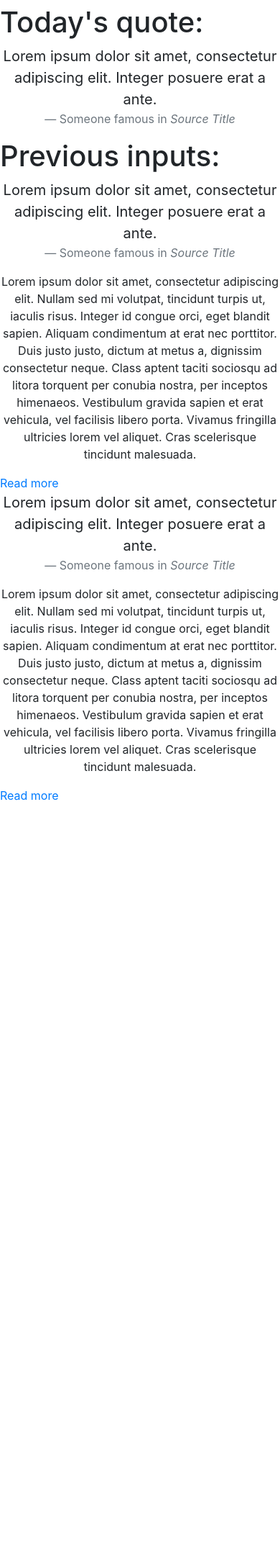
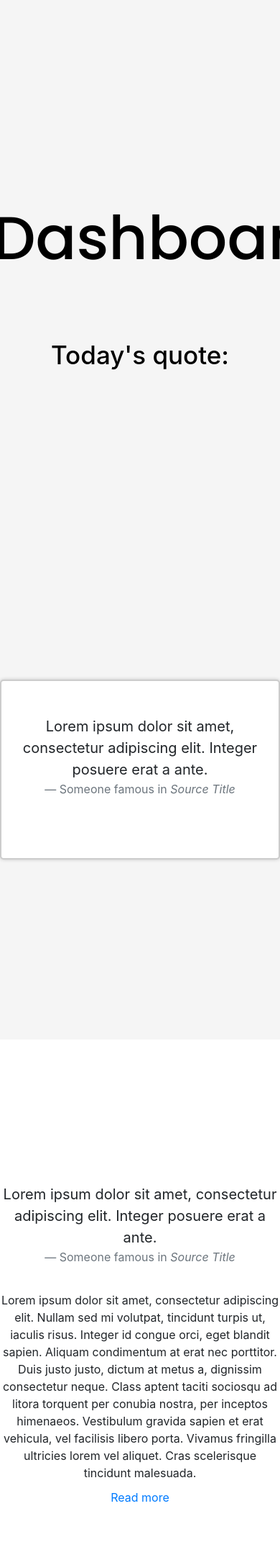
Before and after one commit to walkingkindle/ponderproject, a Python web app: template templates/Dashboard.html in a window 390 px wide; the page is wider, and only the part inside the window is pictured. Shown: the part 73-2240 px from the top of that part at 72% size. Before the commit the page ends 1185 px from the top of that part, so only its background shows below. Run offline with Jinja, Linux system fonts and the light colour scheme; the template is opened without the code that fills it, so the values that code supplies are empty.

Commit message:
Making dashboard responsive.

```diff
--- /dev/null
+++ b/static/dashboard-styles.css
@@ -0,0 +1,143 @@
+/* DASHBOARD */
+.quote-container2 {
+	position: relative;
+	margin: 0 auto;
+	text-align: center;
+	display: flex;
+	flex-direction: column;
+	justify-content: center;
+	align-items: center;
+	height: 250px;
+	border: 2px solid #ccc;
+	padding: 20px;
+	border-radius: 5px;
+	box-shadow: 0 0 5px rgba(0, 0, 0, 0.2);
+	background-color: #fff;
+	margin-bottom: 200px;
+}
+
+#quote-text2 {
+	color: #333;
+	font-size: 28px;
+	font-weight: 400;
+	margin: 20;
+	line-height: 1.5;
+}
+
+.write-about-link {
+	display: flex;
+	margin-top: 20px;
+	font-size: 18px;
+	color: #fff;
+	background-color: #4caf50;
+	border: 2px solid;
+	padding: 10px 20px;
+	border-radius: 20px;
+	text-decoration: none;
+	transition: background-color 0.3s ease;
+}
+
+.write-about-link:hover {
+	background-color: #3e8e41;
+}
+
+#dashboard-title2 {
+	position: relative;
+	top: 80px;
+	right: 10px;
+	text-align: center;
+	font-size: 50px;
+	margin-top: 50px;
+	font-family: 'Poppins', sans-serif;
+	font-weight: 500;
+	font-size: 84px;
+	color: black;
+}
+
+
+#quote-title2 {
+	position: relative;
+	text-align: center;
+	font-size: 35px;
+	margin-top: 200px;
+	margin-bottom: 400px;
+	color: black;
+	top: -30px;
+}
+.col-12 {
+max-width: 100%;
+}
+
+@media (min-width: 576px) {
+.col-12 {
+max-width: 50%;
+}
+}
+
+@media (max-width: 575px) {
+.comment-paragraph {
+margin: 0;
+text-align: center;
+}
+}
+
+.read-more {
+display: block;
+text-align: center;
+margin-top: 10px;
+}}
+
+.col-12 {
+  max-width: 100%;
+}
+
+@media (min-width: 768px) {
+  .col-12 {
+    max-width: 50%;
+  }
+}
+
+@media (max-width: 767px) {
+	.comment-paragraph {
+		text-align: center;
+		width: 100%;
+	}
+
+	.row: {
+		width: 100%;
+	}
+
+
+}
+.colored-section {
+      background-color: #f5f5f5; /* Choose a color you like */
+      padding: 50px 0; /* Add some padding to give some space between the content and the background */
+    }
+.read-more {
+	display: block;
+	text-align: center;
+}
+
+#quote-title3 text-center {
+	position: relative;
+	text-align: center;
+	font-size: 30px
+	color: black;
+}
+
+/* FEATURES */
+
+/* Set the font family and color for the entire page */
+body {
+	font-family: Poppins, sans-serif;
+	color: #212529;
+}
+.other-comments{
+ padding-top: 200px;
+}
+blockquote{
+ padding-bottom: 20px;
+}
+#title{
+ margin-top: 200px;
+}
--- a/templates/Dashboard.html
+++ b/templates/Dashboard.html
@@ -55,16 +55,19 @@
    </nav>
 </div>
       <!---------Main Content, Dashboard ------>
+<div class="colored-section">
+   <div id="title">
       <h1 id="dashboard-title2">Dashboard</h1>
       <h1 id="quote-title2">Today's quote:</h1>
+   </div>
       <div class="quote-container2">
          <blockquote class="blockquote text-center" id="quotetext2">
             <p class="mb-0">Lorem ipsum dolor sit amet, consectetur adipiscing elit. Integer posuere erat a ante.</p>
             <footer class="blockquote-footer">Someone famous in <cite title="Source Title">Source Title</cite></footer>
       </blockquote>
       </div>
+</div>
       <div class="other-comments">
-         <h1 id="quote-title3 text-left">Previous inputs:</h1>
       <blockquote class="blockquote text-center">
          <p class="mb-0">Lorem ipsum dolor sit amet, consectetur adipiscing elit. Integer posuere erat a ante.</p>
             <footer class="blockquote-footer">Someone famous in <cite title="Source Title">Source Title</cite></footer>
```
